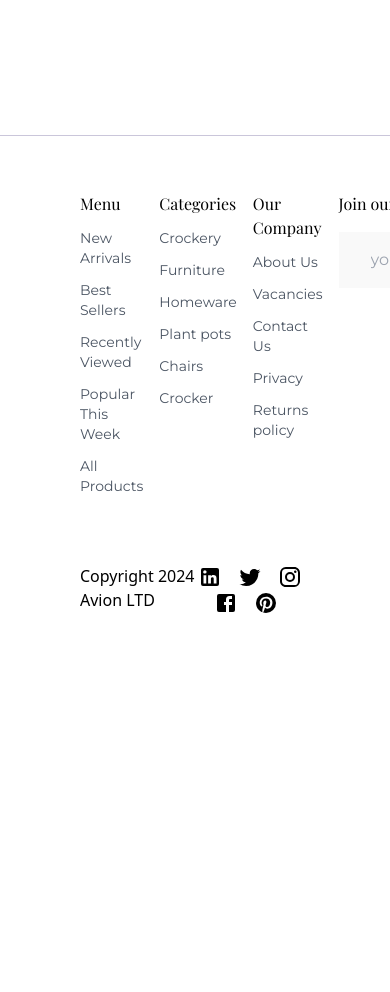
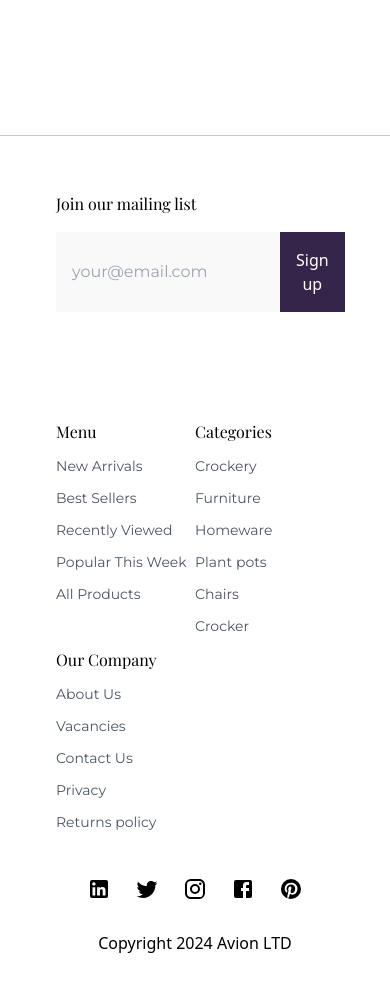
Before and after one commit to Temi-Dire/chapter40-website, a React (Vite) app: page / in a window 390 px wide. Shown: the part 3380-4372 px from the top of the page. Before the commit the page ends 4019 px from the top, so only its background shows below. Built offline with nearby package versions, Linux system fonts and the light colour scheme.

Commit message:
Made the Footer Responsive

```diff
--- a/src/sections/footer/index.tsx
+++ b/src/sections/footer/index.tsx
@@ -35,8 +35,9 @@ const FooterSection = () => {
   return (
     <>
       <div className="w-full h-[1px] bg-[#CAC6DA] mt-36 " />
-      <div className=" px-20 py-14 grid grid-cols-[1fr,1fr,1fr,auto] gap-4 ">
-        <div>
+      <div className="px-14 py-14 lg:px-20">
+        <div className="w-full lg:py-14 grid grid-cols-2 grid-rows-3 lg:grid-rows-none  lg:grid-cols-[1fr,1fr,1fr,auto] lg:gap-4 ">
+          <div className="">
             <Footer header={"Menu"} items={menu} />
           </div>
           <div>
@@ -45,23 +46,23 @@ const FooterSection = () => {
           <div>
             <Footer header={"Our Company"} items={ourCompany} />
           </div>
-        <div>
+          <div className="row-start-1 row-span-1 col-span-2 lg:row-start-auto lg:row-auto lg:col-auto">
             <p className="font-playfair">Join our mailing list</p>
             <div className="flex mt-4">
               <input
-              className="w-80 outline-none py-4 px-8 bg-[#F9F9F9] font-montserrat"
+                className="lg:w-80 outline-none py-4 px-4 bg-[#F9F9F9] font-montserrat"
                 type="text"
                 placeholder="your@email.com"
               />
-            <button className="text-white bg-[#36254B] px-8 py-4 w-[126px]">
+              <button className="text-white bg-[#36254B] px-4 lg:px-8 py-4 w-[126px]">
                 Sign up
               </button>
             </div>
           </div>
         </div>
-      <div className="flex justify-between px-20 pb-6">
+        <div className="flex flex-col-reverse items-center gap-[30px] lg:space-y-0 lg:flex-row lg:justify-between">
           <div>Copyright {currentYear.getFullYear()} Avion LTD</div>
-        <div className="space-x-4">
+          <div className="space-x-6 lg:space-x-4">
             <LinkedInIcon />
             <TwitterIcon />
             <InstagramIcon />
@@ -69,6 +70,7 @@ const FooterSection = () => {
             <PinterestIcon />
           </div>
         </div>
+      </div>
     </>
   );
 };
```
Lines whose indentation alone changed are shown as unchanged.
